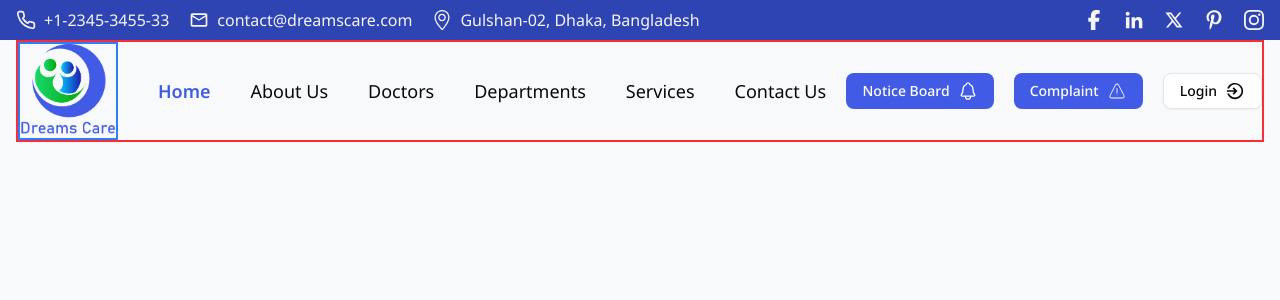
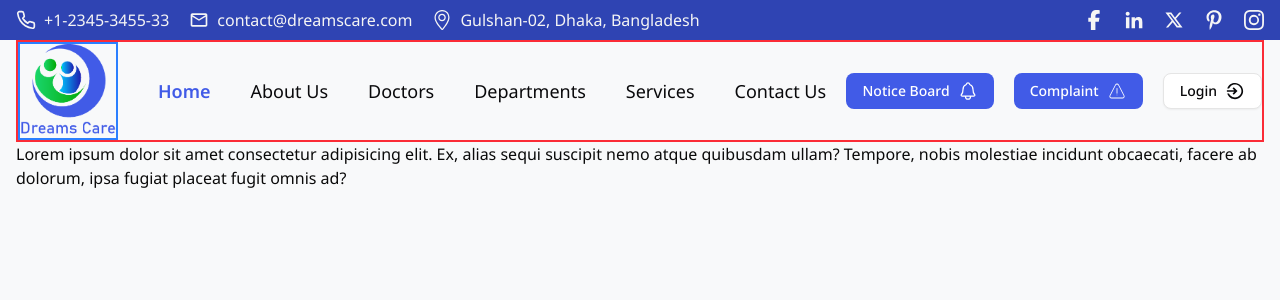
Before and after one commit to Emam-Bokhari/Hospital-Management-System-Frontend, a Next.js app: page / in a window 1280 px wide. Shown: the top 300 px of the page. Built offline with nearby package versions, Linux system fonts and the light colour scheme.

Commit message:
feat(layout): create CommonLayout with TopBar and Navbar

```diff
--- a/src/app/(WithCommonLayout)/(home)/page.tsx
+++ b/src/app/(WithCommonLayout)/(home)/page.tsx
@@ -1,12 +1,14 @@
-import TopBar from "@/components/modules/Home/TopBar";
-import Navbar from "@/components/shared/Navbar";
+import Container from "@/components/shared/Container";
 import { Fragment } from "react";
 
 export default function HomePage() {
   return (
     <Fragment>
-      <TopBar />
-      <Navbar />
+      <Container>
+        Lorem ipsum dolor sit amet consectetur adipisicing elit. Ex, alias sequi
+        suscipit nemo atque quibusdam ullam? Tempore, nobis molestiae incidunt
+        obcaecati, facere ab dolorum, ipsa fugiat placeat fugit omnis ad?
+      </Container>
     </Fragment>
   );
 }
--- /dev/null
+++ b/src/app/(WithCommonLayout)/layout.tsx
@@ -0,0 +1,17 @@
+import TopBar from "@/components/modules/Home/TopBar";
+import Navbar from "@/components/shared/Navbar";
+import { Fragment, ReactNode } from "react";
+
+interface CommonLayoutProps {
+  children: ReactNode;
+}
+
+export default function CommonLayout({ children }: CommonLayoutProps) {
+  return (
+    <Fragment>
+      <TopBar />
+      <Navbar />
+      <div className="min-h-screen">{children}</div>
+    </Fragment>
+  );
+}
```
